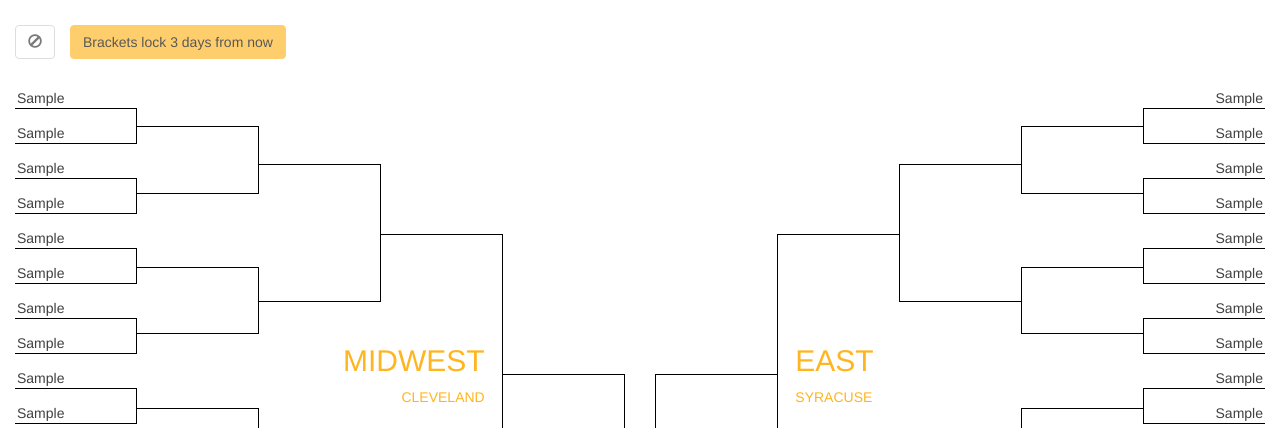
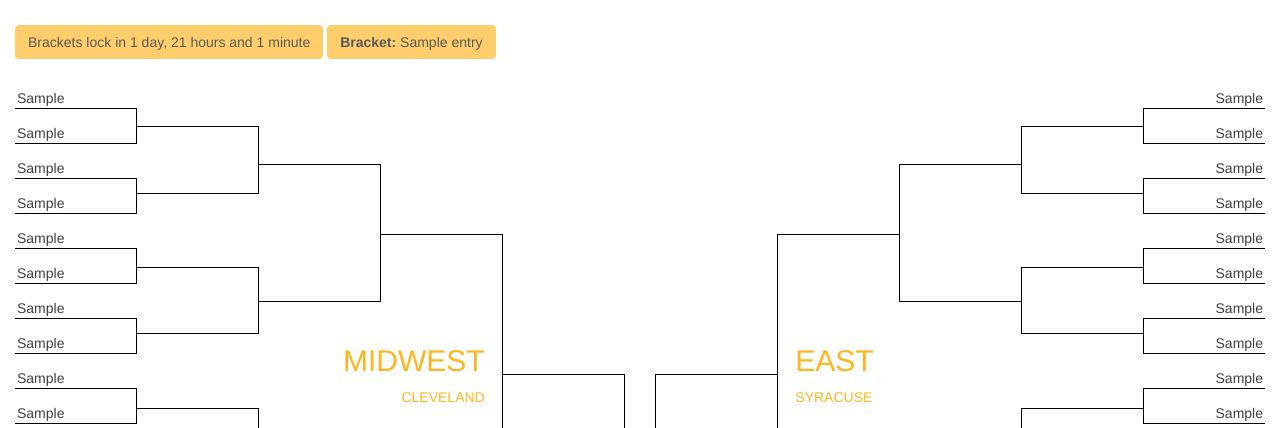
Before and after one commit to NOVO-Construction/django-march-madness, a Django app: template django-march-madness/templates/brackets/entry.html in a window 1280 px wide. Shown: the part 52-480 px from the top of the page. Run offline with Django 3.2, Linux system fonts and the light colour scheme; the template is opened without the code that fills it: most values are stand-ins (such as "Sample title", 1, 10 or a date in 2020); some libraries are stand-ins or nearby versions.

Commit message:
Bracket title

```diff
--- a/django-march-madness/static/css/brackets.css
+++ b/django-march-madness/static/css/brackets.css
@@ -442,7 +442,7 @@
   border-bottom:1px solid #dedede
 }
 
-.bracket-header .bracket-nav,.bracket-header .bracket-enter,.bracket-header .bracket-progress {
+.bracket-header .bracket-nav,.bracket-header .bracket-enter,.bracket-header .bracket-name, {
   float:left
 }
 
--- a/django-march-madness/templates/brackets/entry.html
+++ b/django-march-madness/templates/brackets/entry.html
@@ -5,16 +5,9 @@
 {% block content %}
   <div>
     <div class="bracket-header">
-      <div class="affix-top">
-        <div class="bracket-nav btn-toolbar">
-          <div class="btn-group">
-            <button class="btn btn-default" disabled="true" type="button"><span class="glyphicon glyphicon-ban-circle"></span></button>
-          </div>
-        </div>
-
-        <div class="bracket-enter" title="2015-03-19T16:15:00.000Z">
-          <button class="btn btn-novo btn-block" disabled type="button"><span>Brackets lock</span> <span>3 days from now</span></button>
-        </div>
+      <div class="bracket-enter">
+        <button class="btn btn-novo" disabled type="button"><span>Brackets lock in</span> <span id="locked"></span></button>
+        <button class="btn btn-novo" disabled type="button"><span><strong>Bracket:</strong> {{ entry.name }}</span></button>
       </div>
     </div>
 
@@ -794,7 +787,12 @@
 
 {% block extra_javascript %}
 {{ block.super }}
+<script src="/static/js/countdown.min.js" type="text/javascript"></script>
 <script>
+var tourney = new Date(Date.UTC(2015, 02, 19, 16, 25));
+var time = countdown(null, tourney, countdown.DAYS|countdown.HOURS|countdown.MINUTES).toString();
+$('#locked').html(time);
+
 $('.team.pickable').click(function() {
   var game = $(this).parent().parent().data('game');
   var pick = $(this).data('id')
```
Also changed, not shown: django-march-madness/templates/pages/home.html (+0 -14 lines).
